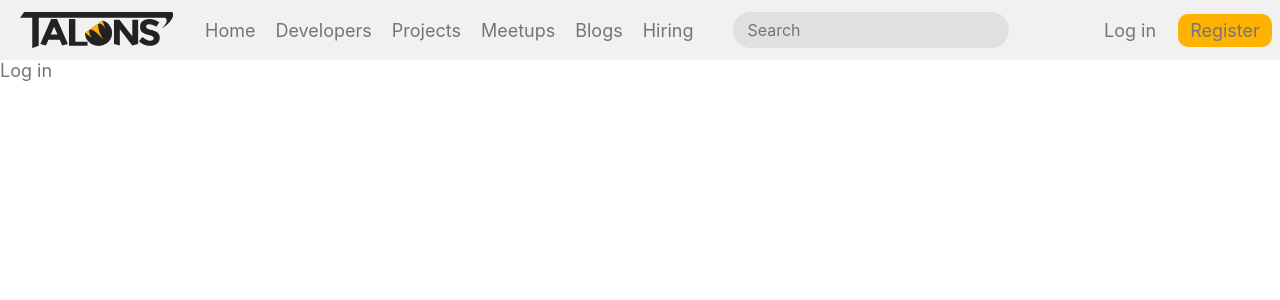
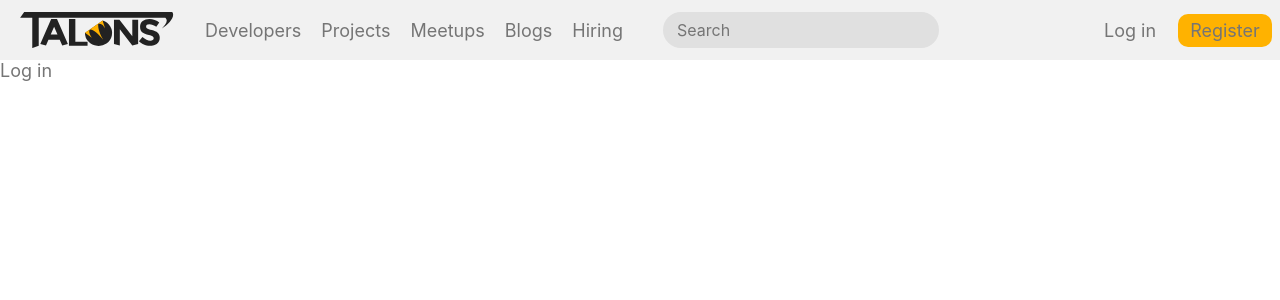
Before and after one commit to padunk/talons, a React (Create React App) app: page /login in a window 1280 px wide. Shown: the top 300 px of the page. Built offline with nearby package versions, Linux system fonts and the light colour scheme.

Commit message:
change routes name to nav_routes

```diff
--- a/src/components/NavMenu/NavMenu.tsx
+++ b/src/components/NavMenu/NavMenu.tsx
@@ -1,13 +1,12 @@
 import * as React from "react";
 import styled from "styled-components";
-import { COLORS, BREAKPOINTS, ROUTES } from "../../constants";
+import { COLORS, BREAKPOINTS, NAV_ROUTES } from "../../constants";
 import { Link } from "react-router-dom";
-import { stringify } from "querystring";
 
 export function NavMenu() {
   return (
     <React.Fragment>
-      {ROUTES.map(({ name, path }) => {
+      {NAV_ROUTES.map(({ name, path }) => {
         return (
           <NavMenuLists key={name}>
             <NavMenuList>
--- a/src/constants.ts
+++ b/src/constants.ts
@@ -1,5 +1,4 @@
-export const ROUTES = [
-  { name: "home", path: "/" },
+export const NAV_ROUTES = [
   { name: "developers", path: "/developers" },
   { name: "projects", path: "/projects" },
   { name: "meetups", path: "/meetups" },
```
